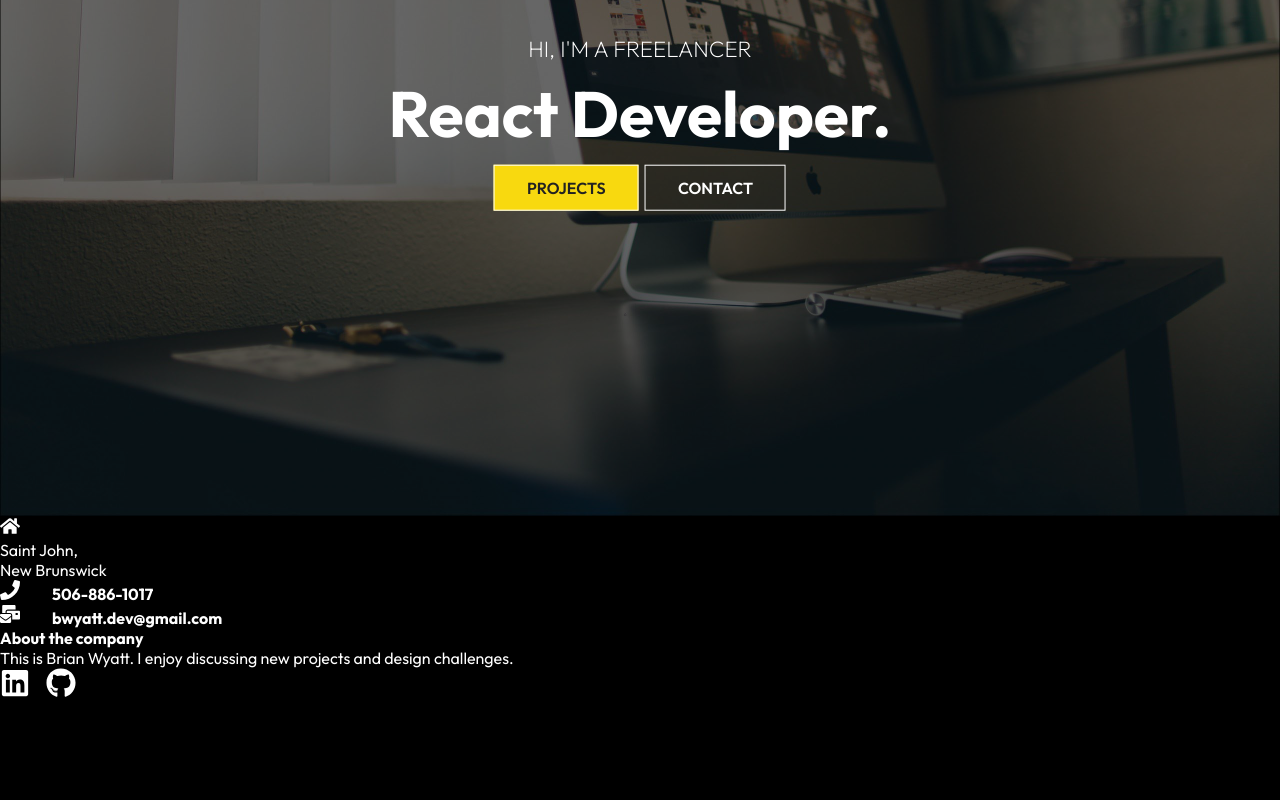
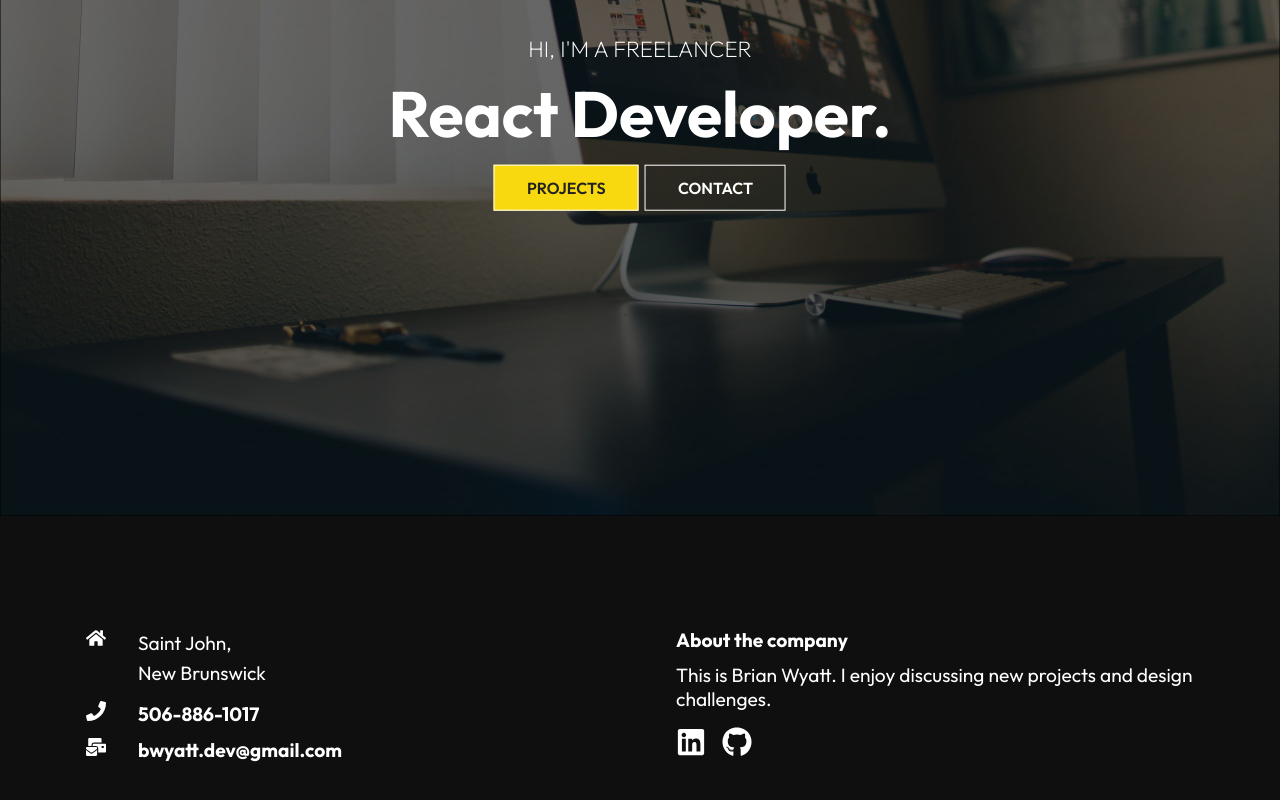
Before and after one commit to Meduion/bwyattdev, a React (Create React App) app: page / in a window 1280 px wide. Shown: the part 284-1084 px from the top of the page. Before the commit the page ends 986 px from the top, so only its background shows below. Built offline with nearby package versions, Linux system fonts and the light colour scheme; a web font is replaced by a local one.

Commit message:
added style to footer

```diff
--- a/src/components/FooterStyles.css
+++ b/src/components/FooterStyles.css
@@ -0,0 +1,57 @@
+.footer {
+  width: 100%;
+  padding: 6rem 0;
+  background-color: rgba(19, 19, 19, 0.8);
+}
+
+.footer-container {
+  max-width: 1140px;
+  margin: auto;
+  display: grid;
+  grid-template-columns: repeat(2, 1fr);
+  grid-gap: 40px;
+}
+
+.left {
+  height: 100%;
+  max-width: 100%;
+  display: flex;
+  flex-direction: column;
+  padding: 1rem;
+}
+
+.location {
+  display: flex;
+  margin-bottom: 0.8rem;
+}
+
+.location p {
+  line-height: 30px;
+}
+
+.right {
+  height: 100%;
+  max-width: 100%;
+  display: flex;
+  flex-direction: column;
+  padding: 1rem;
+}
+
+.social {
+  margin-top: 1rem;
+}
+
+h4 {
+  font-size: 1.2rem;
+  padding-bottom: 0.7rem;
+}
+
+p {
+  font-size: 1.2rem;
+}
+
+@media screen and (max-width: 640px) {
+  .footer-container {
+    grid-template-columns: 1fr;
+  }
+}
```
